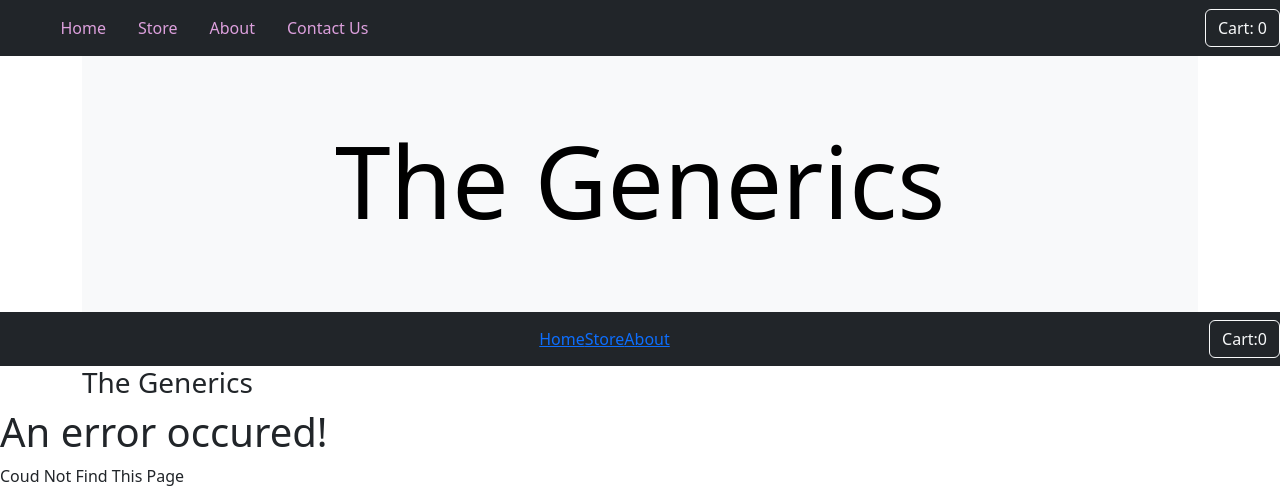
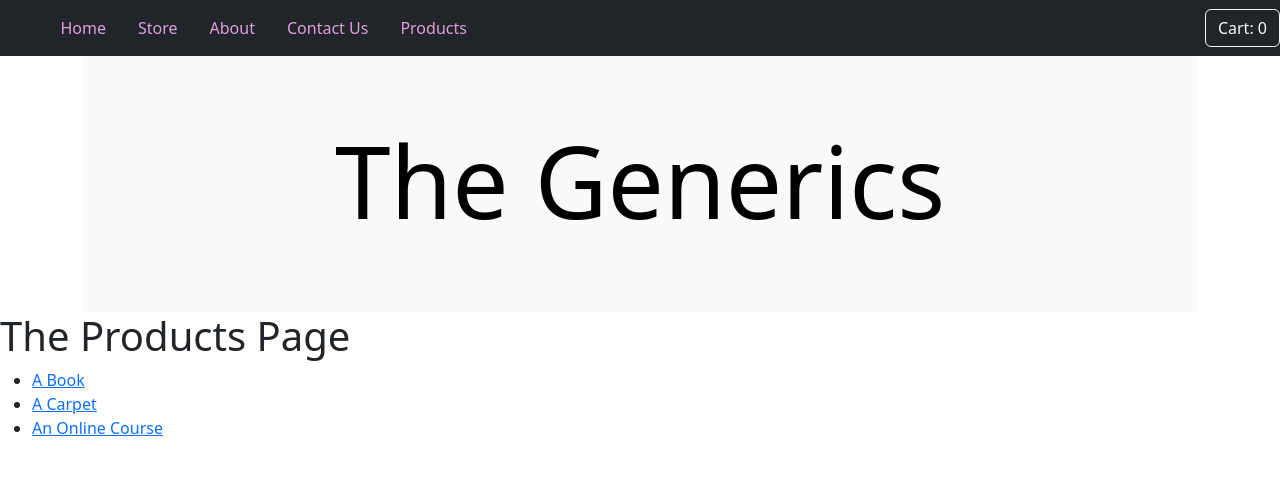
Before and after one commit to syeef-test/react-ecommerce-bootstrap, a React (Vite) app: page /products in a window 1280 px wide. Shown: the top 490 px of the page. Built offline with nearby package versions, Linux system fonts and the light colour scheme.

Commit message:
before route change

```diff
--- a/src/App.jsx
+++ b/src/App.jsx
@@ -5,7 +5,7 @@ import CartModal from "./components/Cart/CartModal";
 import Footer from "./components/Footer/Footer";
 import MyNavbar from "./components/Navbar/Navbar";
 import Header from "./components/Header/Header";
-import Product from "./components/Product/Product";
+
 import CartProvider from "./components/store/CartProvider";
 
 import Home from "./components/pages/Home";
@@ -13,6 +13,35 @@ import About from "./components/pages/About";
 import Store from "./components/pages/Store";
 import Contact_us from "./components/pages/Contact_us";
 import ErrorPage from "./components/pages/Error";
+import Product from "./components/pages/Product";
+import ProductDetail from "./components/pages/ProductDetail";
+
+const productsArr = [
+  {
+    title: "Colors",
+    price: 100,
+    imageUrl: "https://prasadyash2411.github.io/ecom-website/img/Album%201.png",
+    quantity: 1,
+  },
+  {
+    title: "Black and white Colors",
+    price: 50,
+    imageUrl: "https://prasadyash2411.github.io/ecom-website/img/Album%202.png",
+    quantity: 1,
+  },
+  {
+    title: "Yellow and Black Colors",
+    price: 70,
+    imageUrl: "https://prasadyash2411.github.io/ecom-website/img/Album%203.png",
+    quantity: 1,
+  },
+  {
+    title: "Blue Color",
+    price: 100,
+    imageUrl: "https://prasadyash2411.github.io/ecom-website/img/Album%204.png",
+    quantity: 1,
+  },
+];
 
 function App() {
   const [showModal, setShowModal] = useState(false);
@@ -31,6 +60,13 @@ function App() {
             <Route path="/about" component={About} />
             <Route path="/store" component={Store} />
             <Route path="/contact_us" component={Contact_us} />
+            <Route
+              exact
+              path="/products"
+              render={(props) => <Product {...props} products={productsArr} />}
+            />
+            <Route path="/products/:productId" component={ProductDetail} />
+
             <Route component={ErrorPage} />
           </Switch>
         </CartProvider>
--- a/src/components/MainNavigation.jsx
+++ /dev/null
@@ -1,49 +0,0 @@
-import React, { useContext } from "react";
-import { Navbar, Container, Nav, Button } from "react-bootstrap";
-
-import { NavLink } from "react-router-dom";
-
-function MainNavigation() {
-  return (
-    <>
-      <Navbar bg="dark" variant="dark">
-        <Container>
-          <Nav className="me-auto mx-auto">
-            <NavLink
-              to="/"
-              style={({ isActive }) => {
-                return isActive ? { color: "plum" } : {};
-              }}
-              exact
-            >
-              Home
-            </NavLink>
-            <NavLink
-              to="/store"
-              style={({ isActive }) => {
-                return isActive ? { color: "plum" } : {};
-              }}
-            >
-              Store
-            </NavLink>
-            <NavLink
-              to="/about"
-              style={({ isActive }) => {
-                return isActive ? { color: "plum" } : {};
-              }}
-            >
-              About
-            </NavLink>
-          </Nav>
-        </Container>
-
-        <Button variant="outline-light">Cart:0</Button>
-      </Navbar>
-      <Container>
-        <h3>The Generics</h3>
-      </Container>
-    </>
-  );
-}
-
-export default MainNavigation;
--- a/src/components/Navbar/Navbar.jsx
+++ b/src/components/Navbar/Navbar.jsx
@@ -32,6 +32,9 @@ const MyNavbar = ({ handleShow }) => {
           <NavLink to="/contact_us" style={navLinkStyle}>
             Contact Us
           </NavLink>
+          <NavLink to="/products" style={navLinkStyle}>
+            Products
+          </NavLink>
         </Nav>
       </Container>
       <Button variant="outline-light" onClick={handleShow}>
--- a/src/components/Product/Product.jsx
+++ /dev/null
@@ -1,41 +0,0 @@
-import React, { useContext } from "react";
-import { Container, Row, Col, Card, Button } from "react-bootstrap";
-import CartContext from "../store/cart-context";
-
-const Product = ({ products }) => {
-  const cartContext = useContext(CartContext);
-
-  const addToCartHandler = (newItem) => {
-    // console.log(newItem);
-    cartContext.addItem(newItem, 1);
-  };
-
-  return (
-    <Container className="mt-4 text-center">
-      <Row className="justify-content-center">
-        {products.map((album, index) => (
-          <Col key={album.title} xs={12} md={6} lg={6}>
-            <Card style={{ width: "18rem" }} className="mb-4">
-              <h1>{`Album ${index + 1}`}</h1>
-              <Card.Img variant="top" src={album.imageUrl} />
-              <Card.Body className="d-flex flex-column align-items-center">
-                <Card.Title>{`${album.title}`}</Card.Title>
-                <div className="d-flex justify-content-between w-100">
-                  <Card.Text>$: {album.price}</Card.Text>
-                  <Button
-                    variant="info"
-                    onClick={() => addToCartHandler(album)}
-                  >
-                    ADD TO CART
-                  </Button>
-                </div>
-              </Card.Body>
-            </Card>
-          </Col>
-        ))}
-      </Row>
-    </Container>
-  );
-};
-
-export default Product;
--- a/src/components/pages/Error.jsx
+++ b/src/components/pages/Error.jsx
@@ -1,9 +1,9 @@
-import MainNavigation from "../MainNavigation";
+import MyNavbar from "../Navbar/Navbar";
 
 function ErrorPage() {
   return (
     <>
-      <MainNavigation />
+      <MyNavbar />
       <main>
         <h1>An error occured!</h1>
         <p>Coud Not Find This Page</p>
--- /dev/null
+++ b/src/components/pages/Product.jsx
@@ -0,0 +1,32 @@
+import React, { useContext } from "react";
+import { Container, Row, Col, Card, Button } from "react-bootstrap";
+import CartContext from "../store/cart-context";
+import { Link } from "react-router-dom";
+
+const Product = ({ products }) => {
+  const cartContext = useContext(CartContext);
+
+  const addToCartHandler = (newItem) => {
+    // console.log(newItem);
+    cartContext.addItem(newItem, 1);
+  };
+
+  return (
+    <section>
+      <h1>The Products Page</h1>
+      <ul>
+        <li>
+          <Link to="/products/p1">A Book</Link>
+        </li>
+        <li>
+          <Link to="/products/p2">A Carpet</Link>
+        </li>
+        <li>
+          <Link to="/products/p3">An Online Course</Link>
+        </li>
+      </ul>
+    </section>
+  );
+};
+
+export default Product;
--- /dev/null
+++ b/src/components/pages/ProductDetail.jsx
@@ -0,0 +1,13 @@
+import { useParams } from "react-router-dom";
+
+const ProductDetail = () => {
+  const params = useParams();
+  return (
+    <section>
+      <h1>Product Detail</h1>
+      <p>{params.productId}</p>
+    </section>
+  );
+};
+
+export default ProductDetail;
```
Also changed, not shown: src/components/MainNavigation (copy 1).jsx (deleted, +0 -37 lines).
